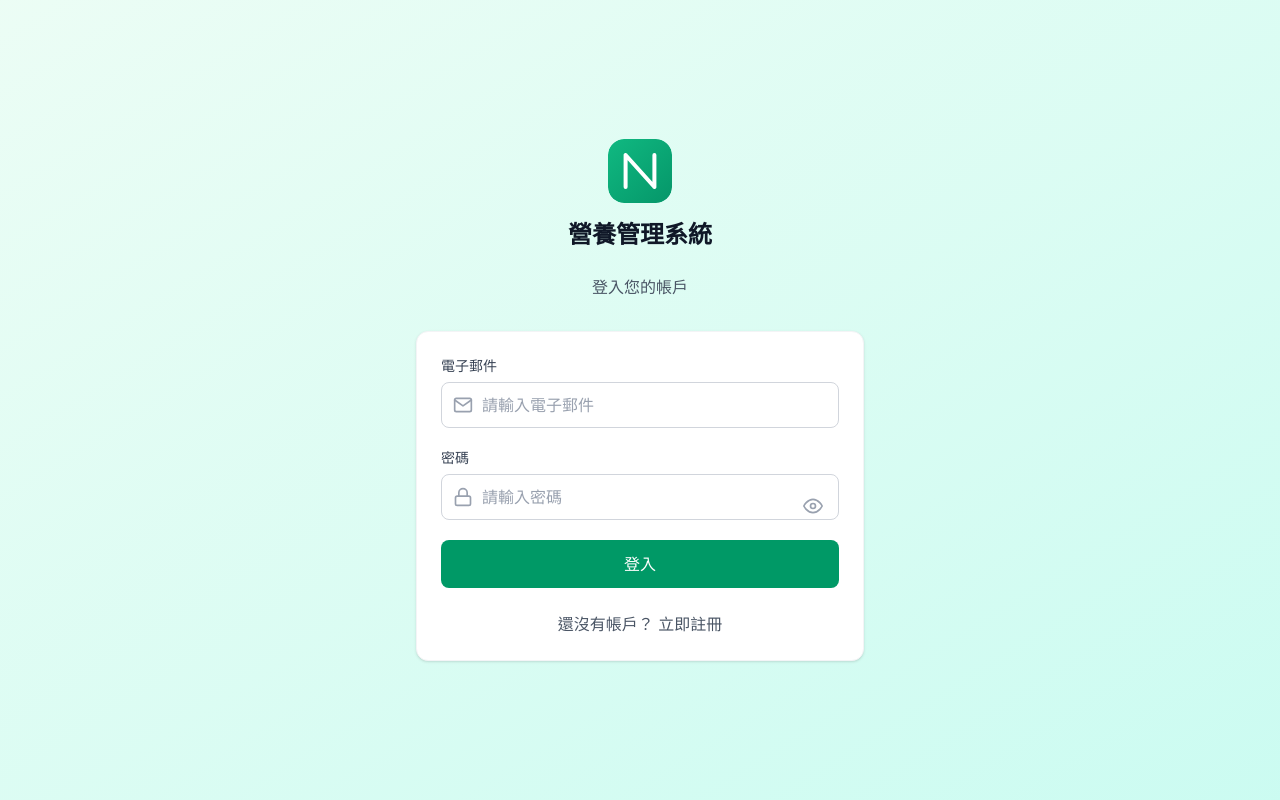
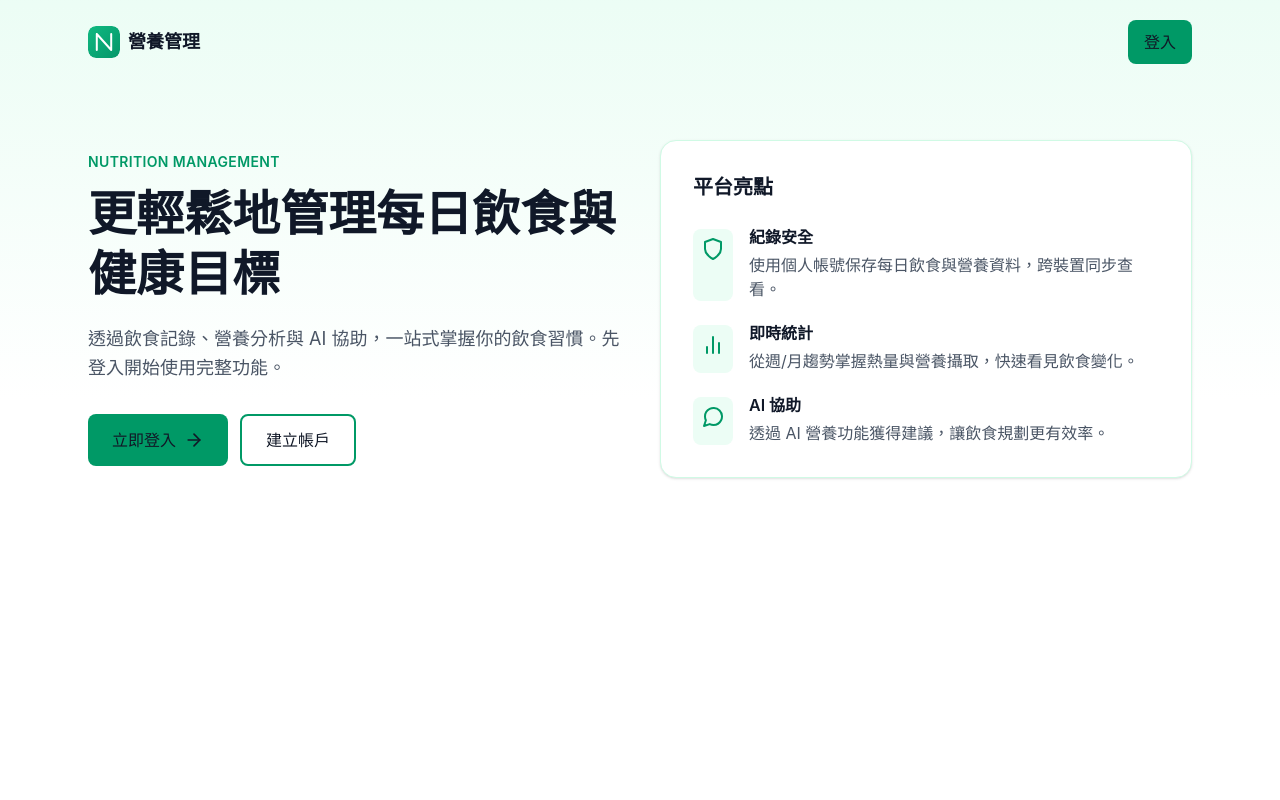
Before and after one commit to LockingWang/online-nutritionist, a React (Vite) app in the folder frontend/: page / in a window 1280 px wide. Before the commit this address led to /login. Built offline with nearby package versions, Linux system fonts and the light colour scheme.

Commit message:
feat: 添加 Landing Page 以提供搜尋引擎可索引內容與登入入口

```diff
--- a/frontend/src/App.tsx
+++ b/frontend/src/App.tsx
@@ -15,6 +15,7 @@ import { ErrorBoundary, DocumentTitle } from './components/common';
 
 // 頁面：程式碼分割，僅在進入該路由時才載入對應 chunk
 const LoginPage = lazy(() => import('./pages/LoginPage'));
+const LandingPage = lazy(() => import('./pages/LandingPage'));
 const RegisterPage = lazy(() => import('./pages/RegisterPage'));
 const DashboardPage = lazy(() => import('./pages/DashboardPage'));
 const ProfilePage = lazy(() => import('./pages/ProfilePage'));
@@ -67,7 +68,7 @@ const App: React.FC = () => {
           {/* 公開路由 */}
           <Route
             path={ROUTES.HOME}
-            element={<Navigate to={ROUTES.LOGIN} replace />}
+            element={<LandingPage />}
           />
           <Route
             path={ROUTES.LOGIN}
--- /dev/null
+++ b/frontend/src/pages/LandingPage.tsx
@@ -0,0 +1,93 @@
+/**
+ * 公開 Landing Page
+ * 提供搜尋引擎可索引內容與登入入口
+ */
+
+import React from 'react';
+import { Link } from 'react-router-dom';
+import { FiArrowRight, FiShield, FiBarChart2, FiMessageCircle } from 'react-icons/fi';
+import { Logo } from '../components/common';
+import { ROUTES } from '../constants/routes';
+
+const featureCards = [
+  {
+    icon: <FiShield className="h-6 w-6 text-emerald-600" />,
+    title: '紀錄安全',
+    description: '使用個人帳號保存每日飲食與營養資料，跨裝置同步查看。',
+  },
+  {
+    icon: <FiBarChart2 className="h-6 w-6 text-emerald-600" />,
+    title: '即時統計',
+    description: '從週/月趨勢掌握熱量與營養攝取，快速看見飲食變化。',
+  },
+  {
+    icon: <FiMessageCircle className="h-6 w-6 text-emerald-600" />,
+    title: 'AI 協助',
+    description: '透過 AI 營養功能獲得建議，讓飲食規劃更有效率。',
+  },
+];
+
+export const LandingPage: React.FC = () => {
+  return (
+    <div className="min-h-screen bg-gradient-to-b from-emerald-50 via-white to-white">
+      <header className="mx-auto flex w-full max-w-6xl items-center justify-between px-4 py-5 sm:px-6">
+        <Logo showText subtitle="智慧營養管理平台" />
+        <Link
+          to={ROUTES.LOGIN}
+          className="inline-flex min-h-[44px] items-center justify-center rounded-lg bg-emerald-600 px-4 py-2 font-medium text-white transition-colors hover:bg-emerald-700"
+        >
+          登入
+        </Link>
+      </header>
+
+      <main className="mx-auto w-full max-w-6xl px-4 pb-16 pt-8 sm:px-6 sm:pt-14">
+        <section className="grid gap-10 lg:grid-cols-2 lg:items-center">
+          <div>
+            <p className="mb-3 text-sm font-semibold uppercase tracking-wide text-emerald-600">
+              Nutrition Management
+            </p>
+            <h1 className="text-4xl font-bold leading-tight text-gray-900 sm:text-5xl">
+              更輕鬆地管理每日飲食與健康目標
+            </h1>
+            <p className="mt-5 text-lg leading-relaxed text-gray-600">
+              透過飲食記錄、營養分析與 AI 協助，一站式掌握你的飲食習慣。先登入開始使用完整功能。
+            </p>
+
+            <div className="mt-8 flex flex-wrap gap-3">
+              <Link
+                to={ROUTES.LOGIN}
+                className="inline-flex min-h-[48px] items-center justify-center gap-2 rounded-lg bg-emerald-600 px-6 py-3 text-base font-medium text-white transition-colors hover:bg-emerald-700"
+              >
+                立即登入
+                <FiArrowRight className="h-5 w-5" />
+              </Link>
+              <Link
+                to={ROUTES.REGISTER}
+                className="inline-flex min-h-[48px] items-center justify-center rounded-lg border-2 border-emerald-600 px-6 py-3 text-base font-medium text-emerald-600 transition-colors hover:bg-emerald-50"
+              >
+                建立帳戶
+              </Link>
+            </div>
+          </div>
+
+          <div className="rounded-2xl border border-emerald-100 bg-white p-6 shadow-sm sm:p-8">
+            <h2 className="text-xl font-semibold text-gray-900">平台亮點</h2>
+            <div className="mt-6 space-y-5">
+              {featureCards.map((feature) => (
+                <article key={feature.title} className="flex gap-4">
+                  <div className="mt-1 rounded-lg bg-emerald-50 p-2">{feature.icon}</div>
+                  <div>
+                    <h3 className="font-semibold text-gray-900">{feature.title}</h3>
+                    <p className="mt-1 text-gray-600">{feature.description}</p>
+                  </div>
+                </article>
+              ))}
+            </div>
+          </div>
+        </section>
+      </main>
+    </div>
+  );
+};
+
+export default LandingPage;
--- a/frontend/src/pages/index.ts
+++ b/frontend/src/pages/index.ts
@@ -3,6 +3,7 @@
  */
 
 export { LoginPage } from './LoginPage';
+export { LandingPage } from './LandingPage';
 export { RegisterPage } from './RegisterPage';
 export { DashboardPage } from './DashboardPage';
 export { ProfilePage } from './ProfilePage';
```
